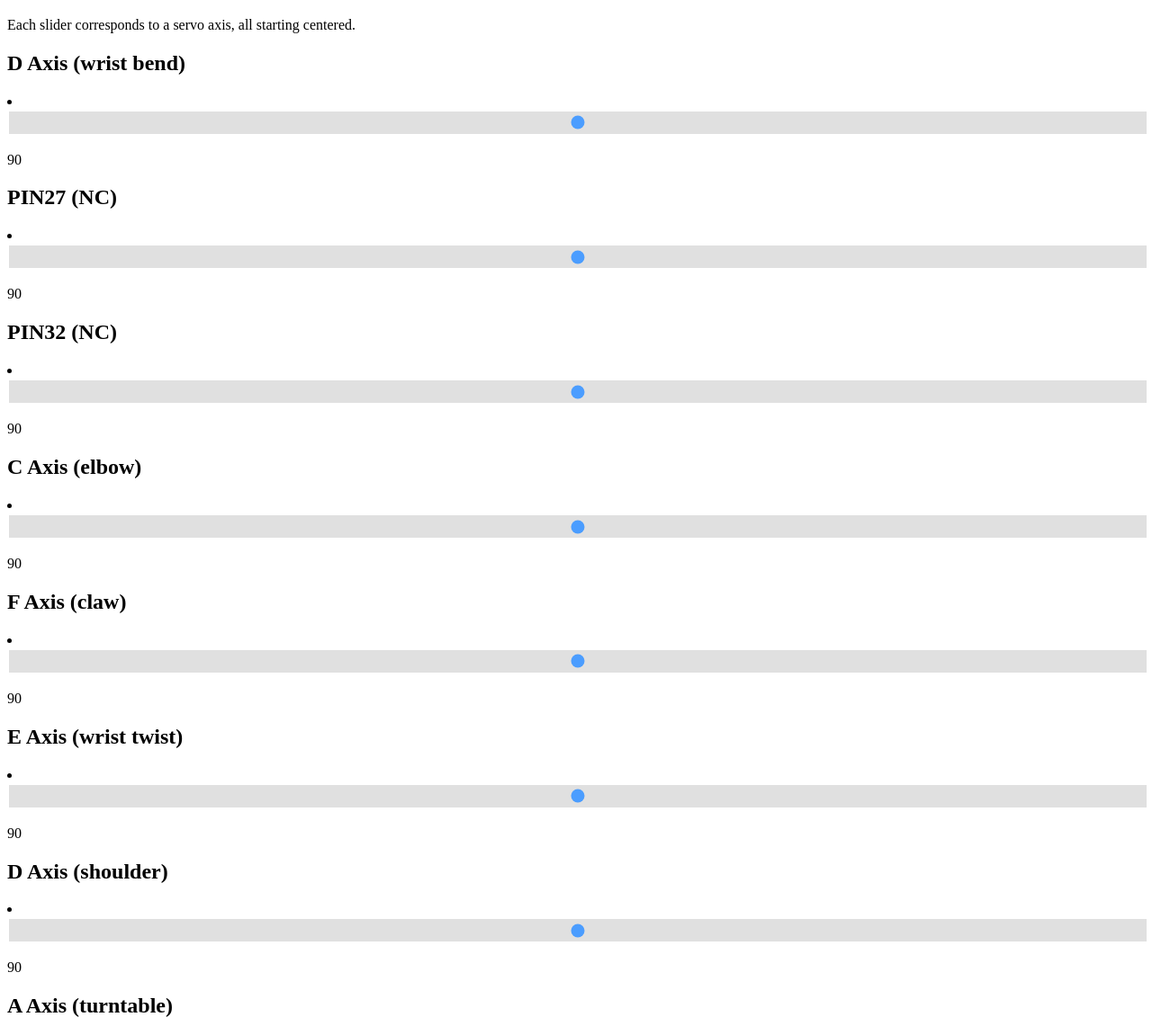
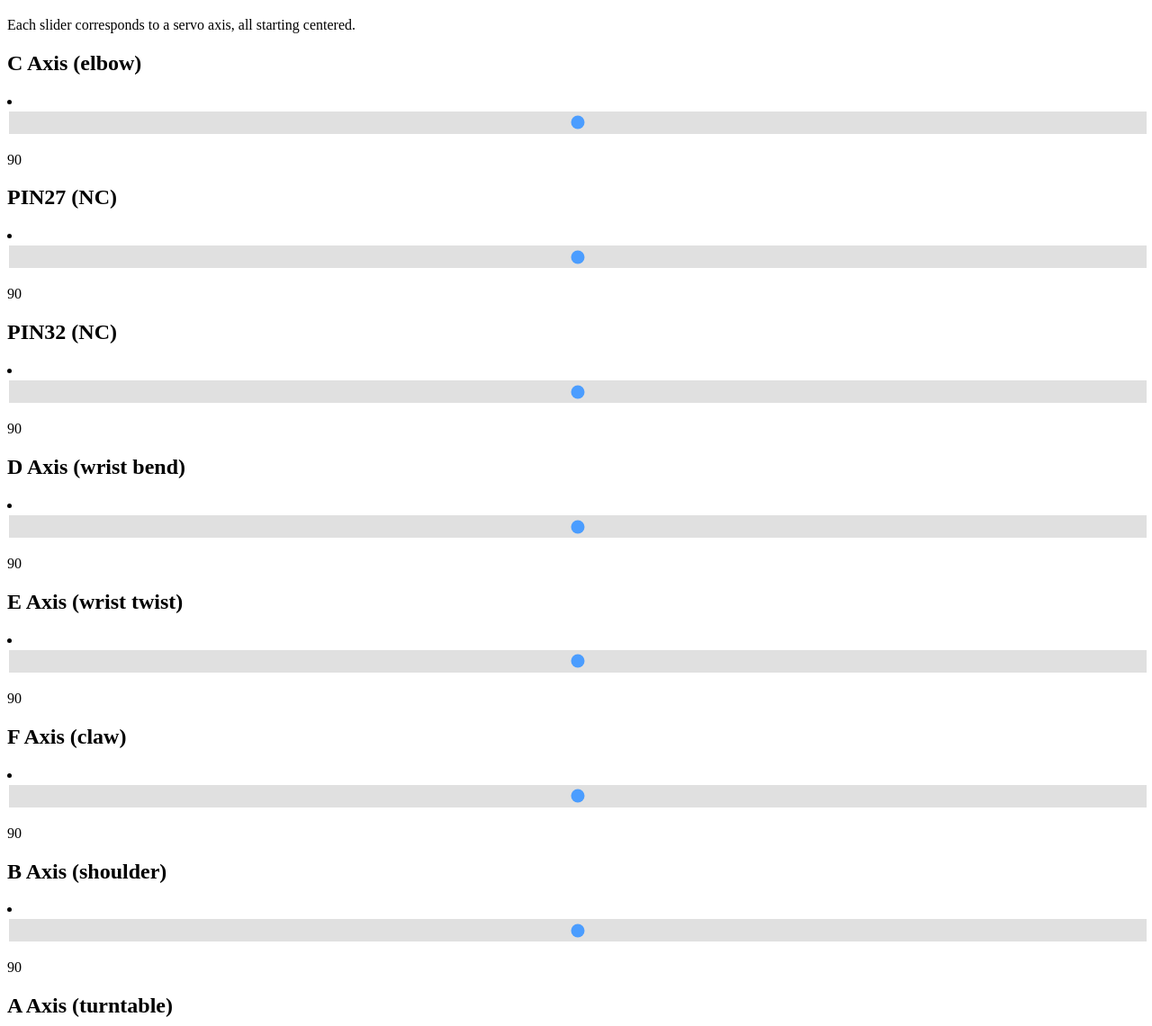
Before and after one commit to bmleedy/utiliArm, a plain HTML site: page html/main_page.html in a window 1280 px wide. Shown: the part 159-1300 px from the top of the page at 90% size. Drawn offline with nearby package versions, Linux system fonts and the light colour scheme.

Commit message:
fixed axis labels

```diff
--- a/html/main_page.html
+++ b/html/main_page.html
@@ -40,13 +40,13 @@
 <div id="sliderlist"></div>
 
 <script>
-  var axis_labels = ["D Axis (wrist bend) ",
+  var axis_labels = [ "C Axis (elbow) ",
 		      "PIN27 (NC) ",
 		      "PIN32 (NC) ",
-		      "C Axis (elbow) ",
+		      "D Axis (wrist bend) ",
+		      "E Axis (wrist twist) ",
 		      "F Axis (claw) ",
-		      "E Axis (wrist twist) ",
-		      "D Axis (shoulder) ",
+		      "B Axis (shoulder) ",
 		      "A Axis (turntable) "]
 
   var sliders = [];
```
Also changed, not shown: 1 other file.
